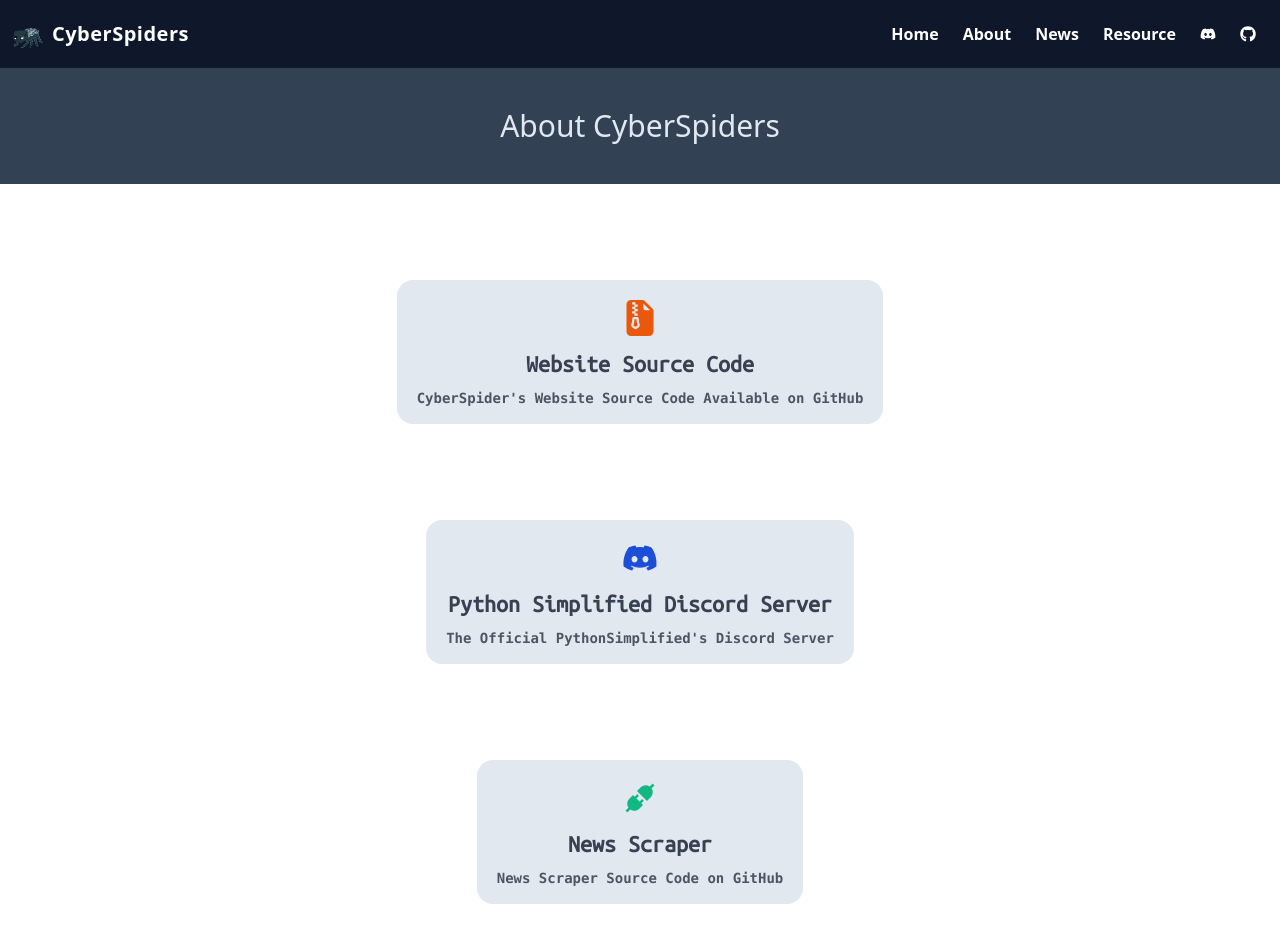
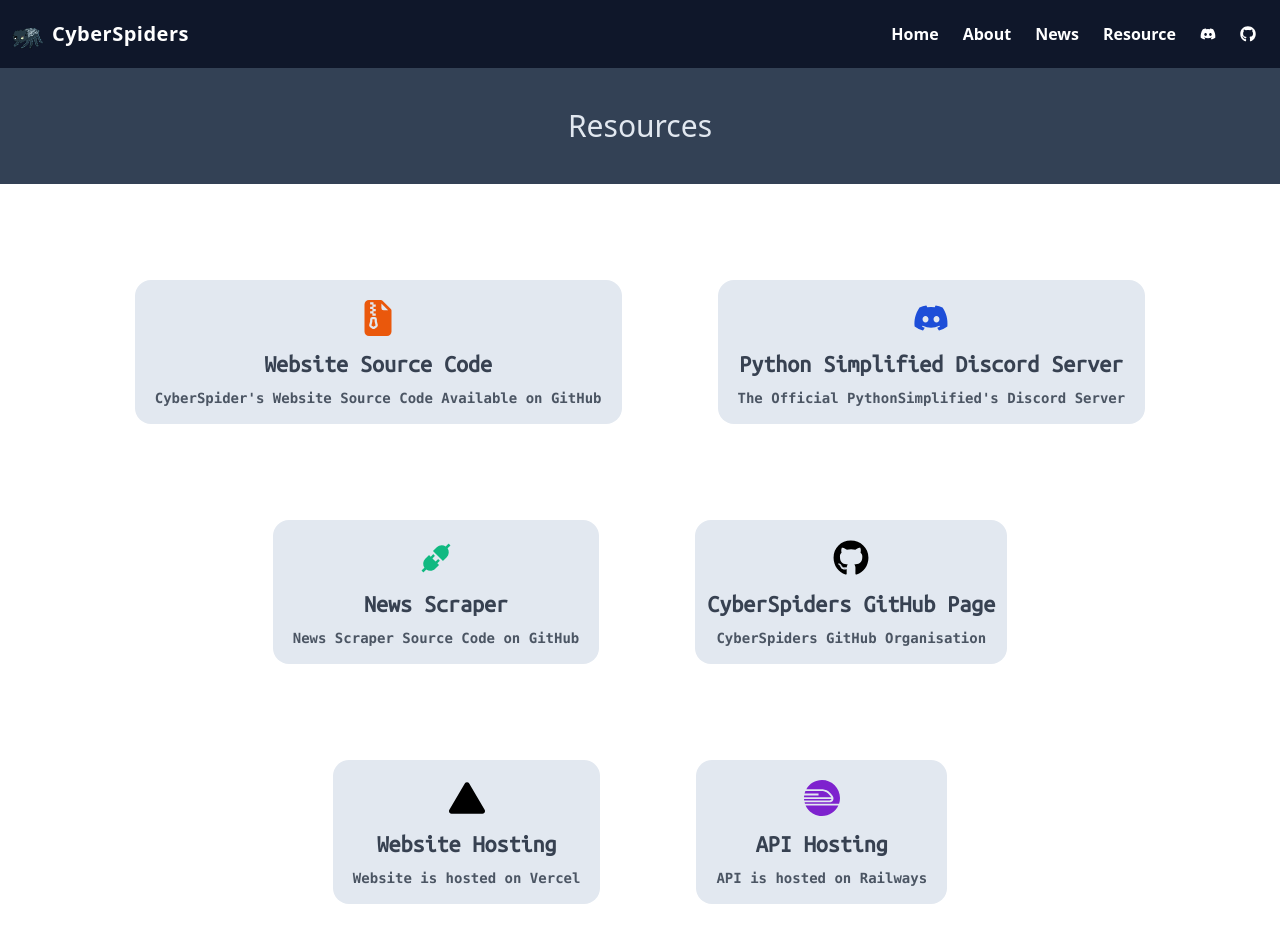
Before and after one commit to CyberSpiders/cyberspider, a Next.js app: page /resource in a window 1280 px wide. Shown: the top 952 px of the page. Built offline with nearby package versions, Linux system fonts and the light colour scheme.

Commit message:
typo correct

```diff
--- a/pages/resource.tsx
+++ b/pages/resource.tsx
@@ -15,11 +15,11 @@
         url="resource"
       />
       <div className="bg-slate-700 p-10 text-center">
-        <h1 className="text-3xl">About CyberSpiders</h1>
+        <h1 className="text-3xl">Resources</h1>
       </div>
 
-      <div className="m-12 flex flex-col items-center justify-center md:flex">
-        <div className="flex-col items-center md:flex">
+      <div className="m-12 flex flex-col items-center justify-center">
+        <div className="flex items-center">
           <Resource
             name="Website Source Code"
             description="CyberSpider's Website Source Code Available on GitHub"
@@ -35,7 +35,7 @@
             <FaDiscord className="mx-auto text-blue-700" />
           </Resource>
         </div>
-        <div className="flex-col items-center md:flex">
+        <div className="flex items-center">
           <Resource
             name="News Scraper"
             description="News Scraper Source Code on GitHub"
@@ -51,7 +51,7 @@
             <FaGithub className="mx-auto text-black" />
           </Resource>
         </div>
-        <div className="flex-col items-center md:flex">
+        <div className="flex items-center">
           <Resource
             name="Website Hosting"
             description="Website is hosted on Vercel"
```
